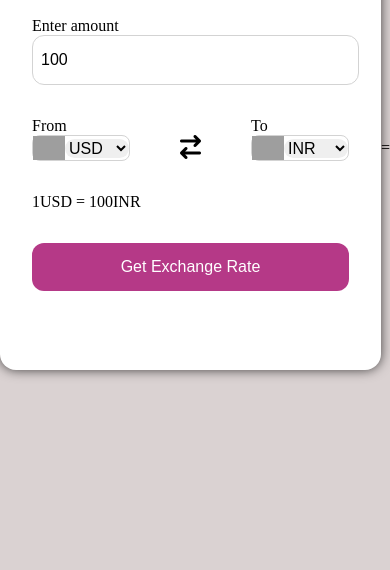
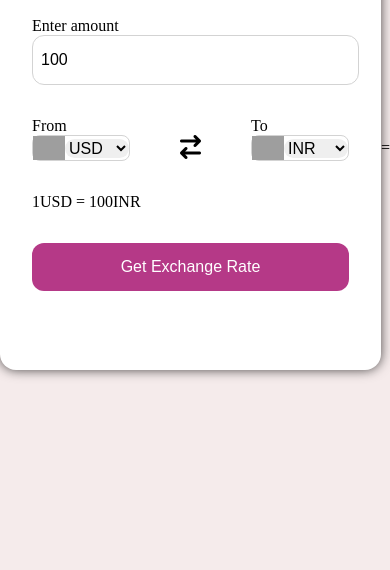
Before and after one commit to Utk-858/Currency-Convertor, a plain HTML site: page index.html in a window 390 px wide. Shown: the part 274-844 px from the top of the page. Drawn offline with Linux system fonts and the light colour scheme; grey boxes are pictures that could not be loaded.

Commit message:
responsiveness

```diff
--- a/style.css
+++ b/style.css
@@ -8,7 +8,7 @@ body{
     justify-content: center;
     align-items: center;
     min-height: 100vh;
-    background-color: rgb(218, 210, 210);
+    background-color: rgb(245, 235, 235);
 }
 
 .container{
```
